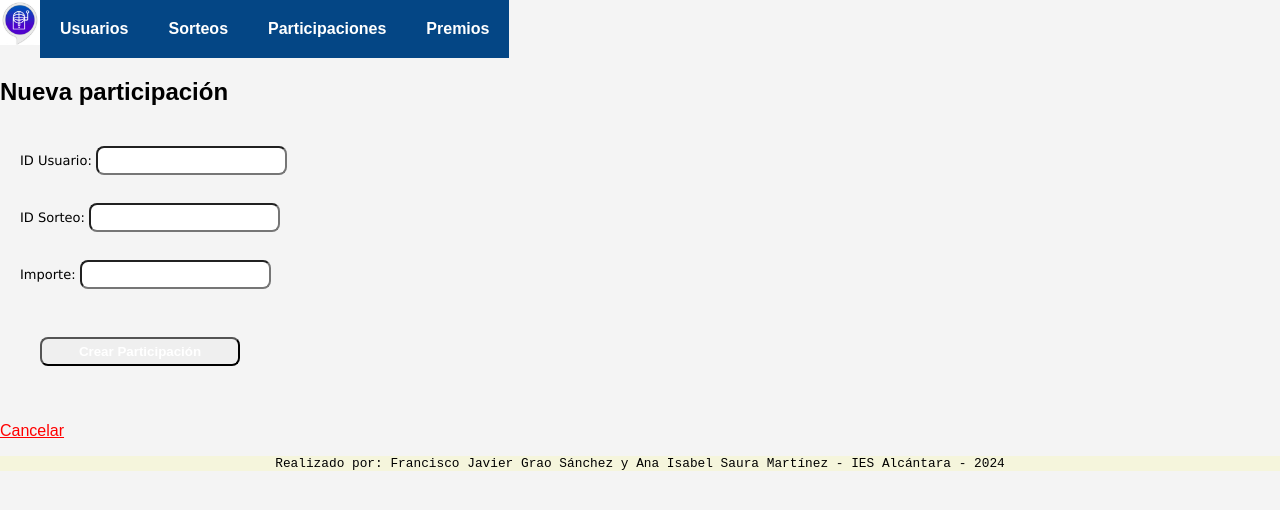
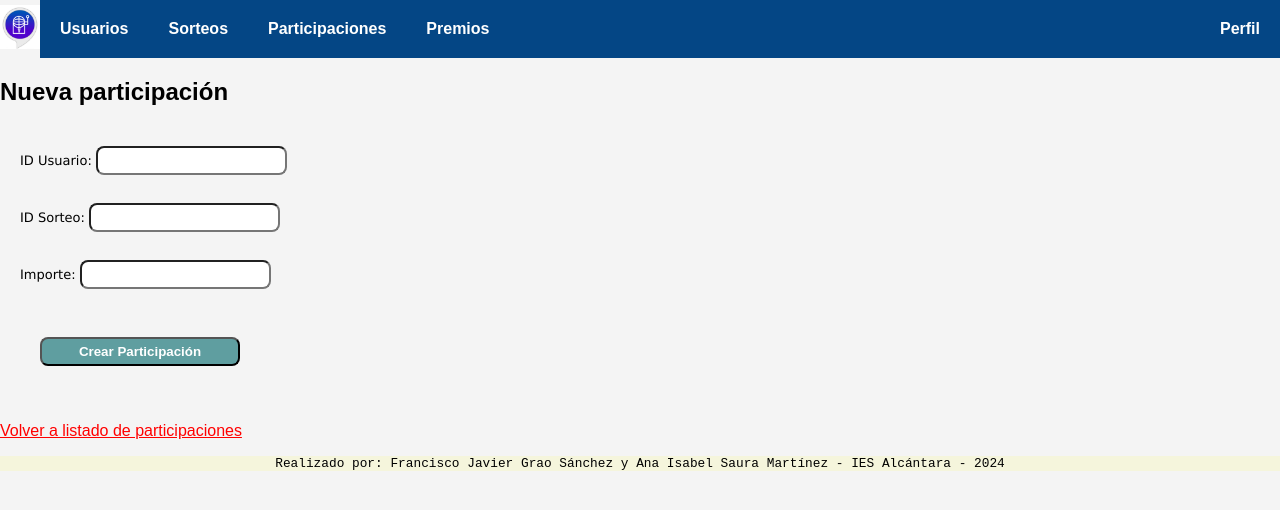
Before and after one commit to anasauram/lotoplus, a PHP site: page /nuevaPart.php in a window 1280 px wide. Shown: the top 510 px of the page. Run offline with PHP 8.4, Linux system fonts and the light colour scheme.

Commit message:
btnEstetica

```diff
--- a/includes/cabecera.php
+++ b/includes/cabecera.php
@@ -20,11 +20,12 @@
 				</a>
 				<nav>
 					<ul class="menu">
+						<!-- Menú a la izquierda -->
 						<li class="submenu">
 							<a>Usuarios</a>
 							<ul class="submenu-items">
 								<li><a href="listUsu.php">Listado</a></li>
-								<li><a href="altaEditUsu.php">Alta</a></li>
+								<li><a href="altaEditUsu.php?modo=alta">Alta</a></li>
 							</ul>
 						</li>
 						<li class="submenu">
@@ -46,6 +47,14 @@
 								<li><a href="calcPrem.php">Cálculo</a></li>
 							</ul>
 						</li>
+
+						<!-- Menú de Perfil a la derecha -->
+						<li class="submenu perfil">
+							<a>Perfil</a>
+							<ul class="submenu-items">
+								<li><a href="cerrarSesion.php">Cerrar sesión</a></li>
+							</ul>
+						</li>
 					</ul>
 				</nav>
 			</div>
--- a/nuevaPart.php
+++ b/nuevaPart.php
@@ -78,9 +78,9 @@ try {
     <input type="number" id="importe" name="importe" step="0.01" value="<?= ($_POST['importe'] ?? '') ?>" required>
     <br><br>
 
-    <button type="submit">Crear Participación</button>
+    <button type="submit" class="btn_submit">Crear Participación</button>
 </form>
 
-<p><a href="listPart.php">Cancelar</a></p>
+<p><a href="listPart.php">Volver a listado de participaciones</a></p>
 
 <?php require("includes/pie.php"); ?>
--- a/nuevoSort.php
+++ b/nuevoSort.php
@@ -59,10 +59,10 @@ if ($_SERVER['REQUEST_METHOD'] === 'POST') {
         <p style="color: green;"><?= htmlspecialchars($success) ?></p>
     <?php endif; ?>
 
-    <button type="submit">Guardar</button>
+    <button type="submit" class="btn_submit">Guardar</button>
 </form>
 
-<p><a href="listSort.php"><button>Volver a lista de sorteos</button></a></p>
+<p><a href="listSort.php"><button class="btn_cancelar">Volver a lista de sorteos</button></a></p>
 
 <?php
 require("includes/pie.php");
--- a/style/menu.css
+++ b/style/menu.css
@@ -9,6 +9,13 @@ body {
 nav {
     background-color: #044685;
     /* Fondo azul claro */
+    display: flex;
+    /* Usamos flex para distribuir los ítems */
+    justify-content: space-between;
+    /* Distribuye los elementos entre los extremos */
+    align-items: center;
+    /* Alineación vertical centrada */
+    width: 100%;
 }
 
 ul.menu {
@@ -16,6 +23,7 @@ ul.menu {
     margin: 0;
     padding: 0;
     display: flex;
+    width: 100%;
 }
 
 ul.menu li {
@@ -36,12 +44,24 @@ ul.menu li a:hover {
     /* Azul más oscuro al pasar el ratón */
 }
 
+/* Posicionamiento del ítem Perfil a la derecha */
+ul.menu .perfil {
+    margin-left: auto;
+    /* Empuja el ítem 'Perfil' hacia la derecha */
+}
+
+/* Estilos del submenú dentro de 'Perfil' */
+ul.menu .perfil .submenu-items {
+    text-align: left;
+    /* Alineación para los elementos del submenú */
+}
+
 /* Estilo para el submenú */
 ul.submenu-items {
     display: none;
     position: absolute;
     top: 100%;
-    left: 0;
+    right: 0;
     background-color: #1465bb;
     /* Azul más oscuro */
     list-style-type: none;
@@ -65,6 +85,12 @@ ul.submenu-items li a:hover {
     display: block;
 }
 
-.horizontal{
+/* Estilos para el contenedor 'horizontal' */
+.horizontal {
     display: flex;
+    width: 100%;
+    justify-content: space-between;
+    /* Esto distribuye el contenido entre el espacio disponible */
+    align-items: center;
+    /* Alineación vertical de los elementos */
 }
```
Also changed, not shown: cerrarSesion.php (added, +12 -0 lines).
